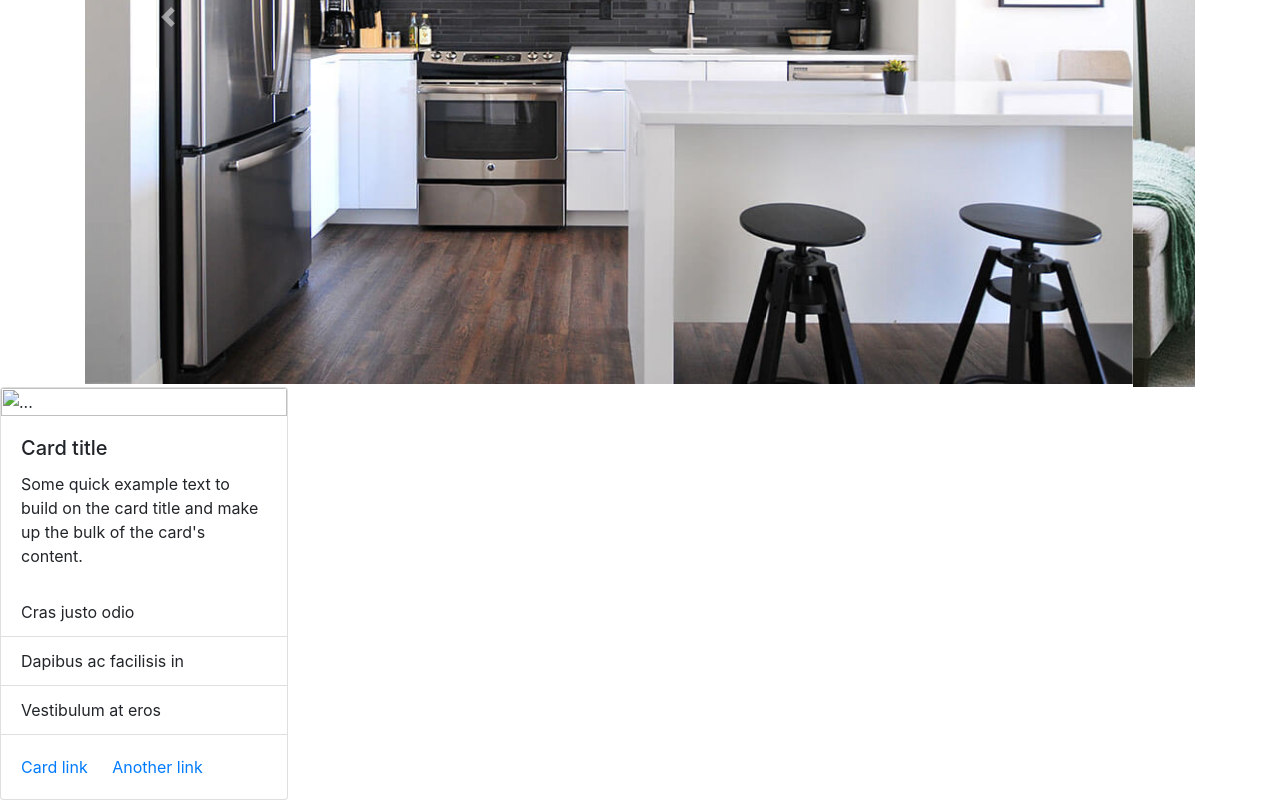
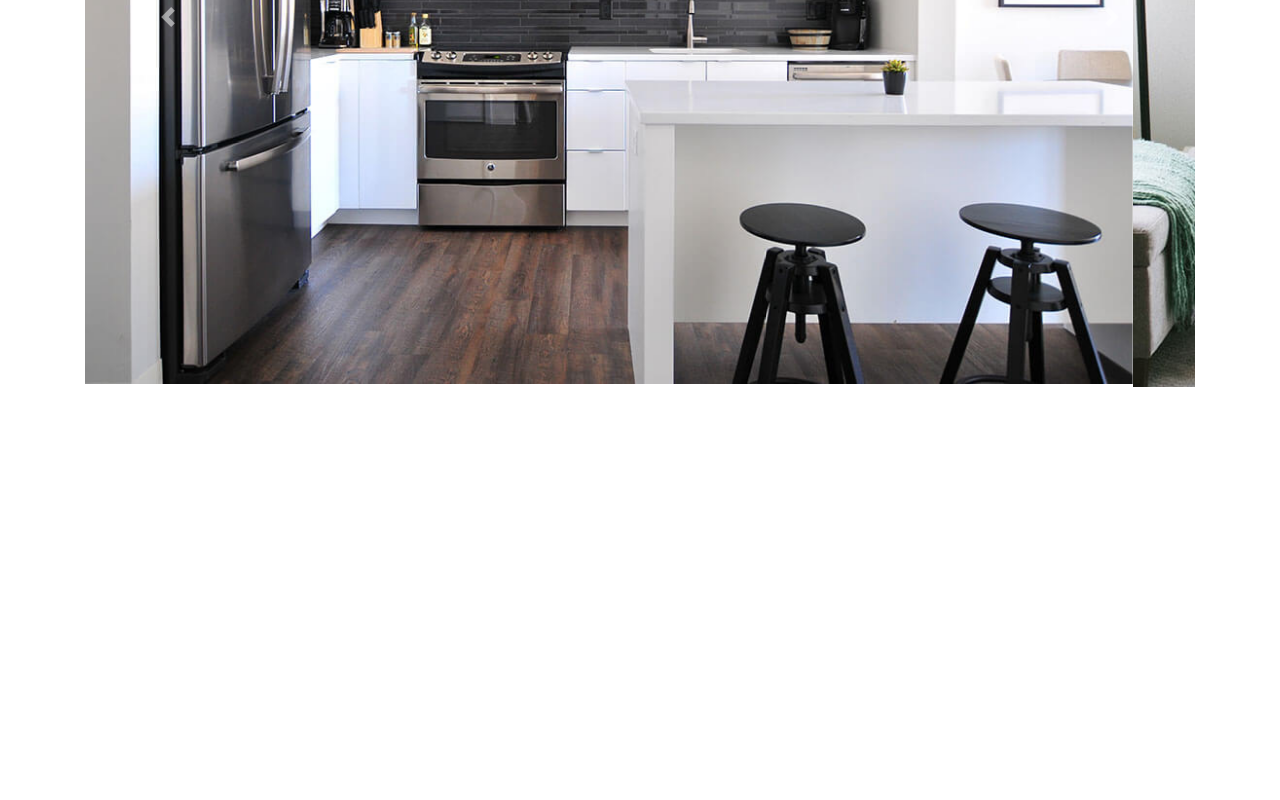
Before and after one commit to yasmenmohamed00/route, a plain HTML site: page index.html in a window 1280 px wide. Shown: the part 409-1209 px from the top of the page. After the commit the page ends 800 px from the top, so only its background shows below. Drawn offline with Linux system fonts and the light colour scheme.

Commit message:
create div

```diff
--- a/index.html
+++ b/index.html
@@ -124,22 +124,7 @@
 
 
 
-    <div class="card" style="width: 18rem;">
-      <img src="..." class="card-img-top" alt="...">
-      <div class="card-body">
-        <h5 class="card-title">Card title</h5>
-        <p class="card-text">Some quick example text to build on the card title and make up the bulk of the card's content.</p>
-      </div>
-      <ul class="list-group list-group-flush">
-        <li class="list-group-item">Cras justo odio</li>
-        <li class="list-group-item">Dapibus ac facilisis in</li>
-        <li class="list-group-item">Vestibulum at eros</li>
-      </ul>
-      <div class="card-body">
-        <a href="#" class="card-link">Card link</a>
-        <a href="#" class="card-link">Another link</a>
-      </div>
-    </div>
+    <div class="demo"></div>
 
     <script src="js/jquery-3.4.1.min.js"></script>
     <script src="js/popper.min.js"></script>
```
